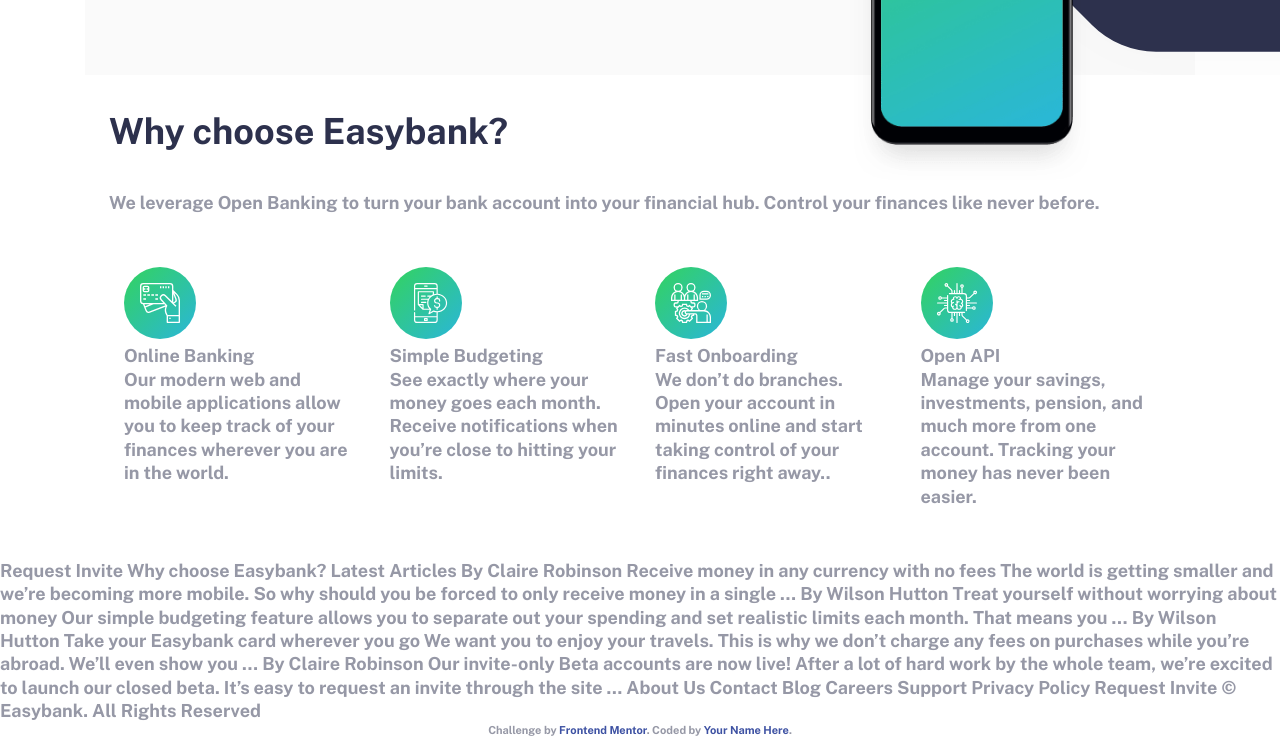
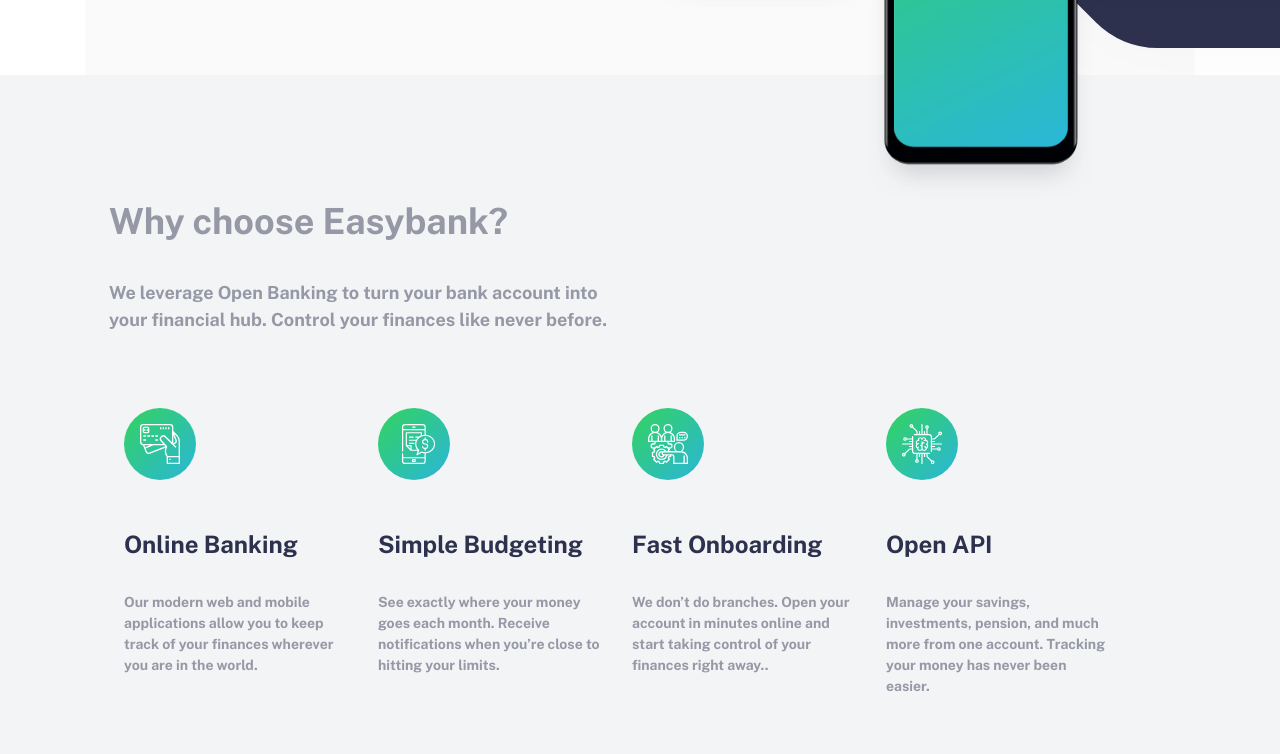
Before and after one commit to giwangdk/easybank-landingpage, a plain HTML site: page index.html in a window 1280 px wide. Shown: the part 666-1420 px from the top of the page. Drawn offline with nearby package versions, Linux system fonts and the light colour scheme.

Commit message:
adding style tu grid card

```diff
--- a/app/scss/_features.scss
+++ b/app/scss/_features.scss
@@ -1,4 +1,14 @@
 .feature{
+    background-color: $lightGreyishBlue;
+    &__intro{
+
+        margin-bottom: 3.75rem;
+
+        @include breakpoint-up(large){
+            width: 50%;
+        }
+    }
+
     &__grid{
         @include breakpoint-up(medium){
             display:flex ;
@@ -18,14 +28,28 @@
     }
 
     &__icon{
+        margin-bottom: 1.875rem;
 
+        @include breakpoint-up(large){
+        margin-bottom: 2.75rem;
+        }
     }
 
     &__title{
+        margin-top: 0px;
+        font-weight: 300;
+        color:$darkBlue;
+        font-size: 1.25rem;
+        margin-bottom: 1rem;
 
+        @include breakpoint-up(large){
+            font-size: 1.5rem;
+            margin-bottom: 2rem;
+        }
     }
 
     &__description{
-
+        font-size: 0.875rem;
+        line-height: 1.5;
     }
 }
--- a/app/scss/_global.scss
+++ b/app/scss/_global.scss
@@ -17,6 +17,7 @@ body{
     font-weight: 300;
     color:$greyishBlue;
     font-family: 'Public sans', sans-serif;
+    min-height:200vh ;
 
     @include breakpoint-up(large){
         font-size: $font-med;
@@ -24,9 +25,7 @@ body{
 }
 
 h1, h2, h3{
-    margin-top: 0px;
-    font-weight: 300;
-    color:$darkBlue;
+
     line-height: 1.15;
 }
 h1{
@@ -64,10 +63,15 @@ p{
     margin:0 auto;
 
     &--pall{
-        padding-top: 2.25rem;
+        padding-top: 4.375rem;
         padding-bottom: 2.25rem;
-        padding-right:  1.5rem;
+        padding-right:  4.375rem;
         padding-left:  1.5rem;
+
+        @include breakpoint-up(large){
+            padding-top: 6rem;
+            padding-bottom: 6rem;
+        }
     }
 
     &--py{
--- a/index.html
+++ b/index.html
@@ -77,10 +77,14 @@
     </div>
   </section>
 
-  <section class="features container container--pall">
+  <section class="feature ">
+
+    <div class="feature__content container container--pall">
+      <div class="feature__intro">
         <h2>Why choose Easybank?</h2>
         <p>We leverage Open Banking to turn your bank account into your financial hub. Control
           your finances like never before.</p>
+        </div>
 
           <div class="feature__grid">
             <div class="feature__item">
@@ -109,6 +113,8 @@
                 your money has never been easier.</div>
             </div>
           </div>
+    </div>
+
   </section>
 
 
```
Also changed, not shown: app/scss/style.css, 1 other file. Lines whose indentation alone changed are shown as unchanged.
